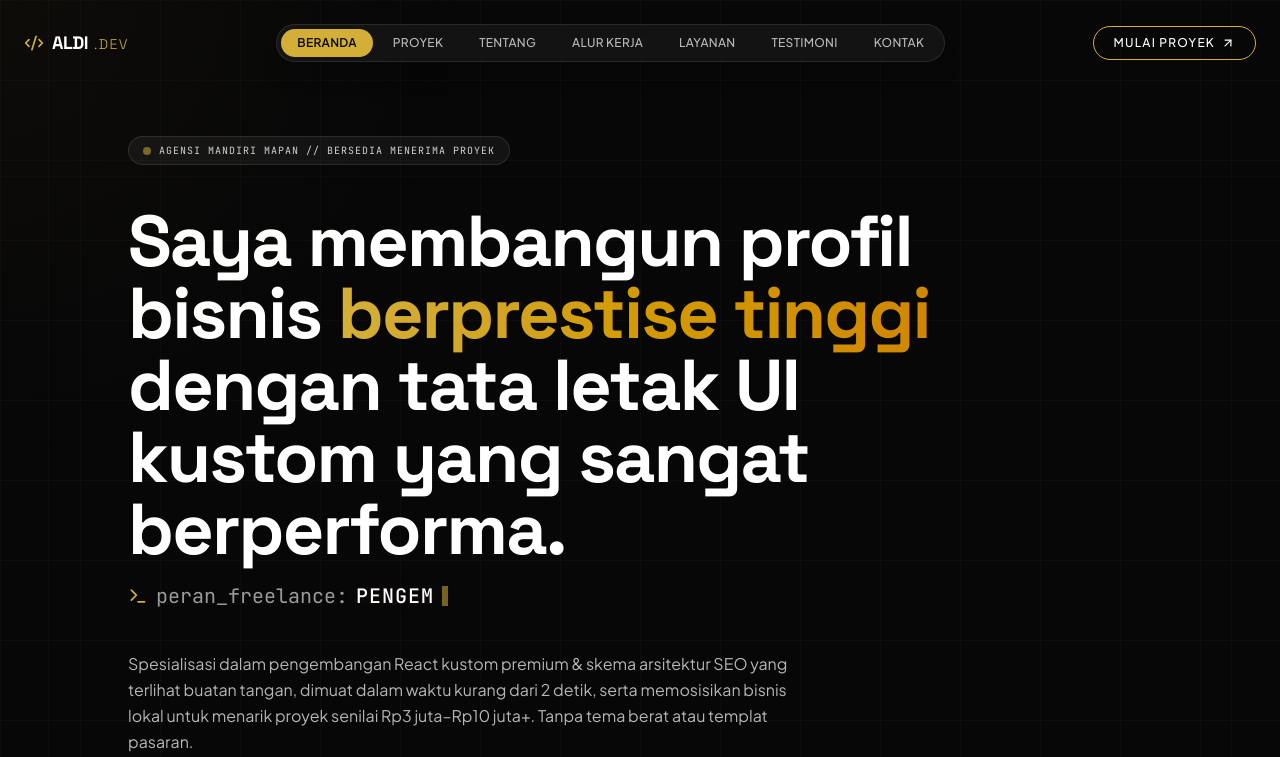
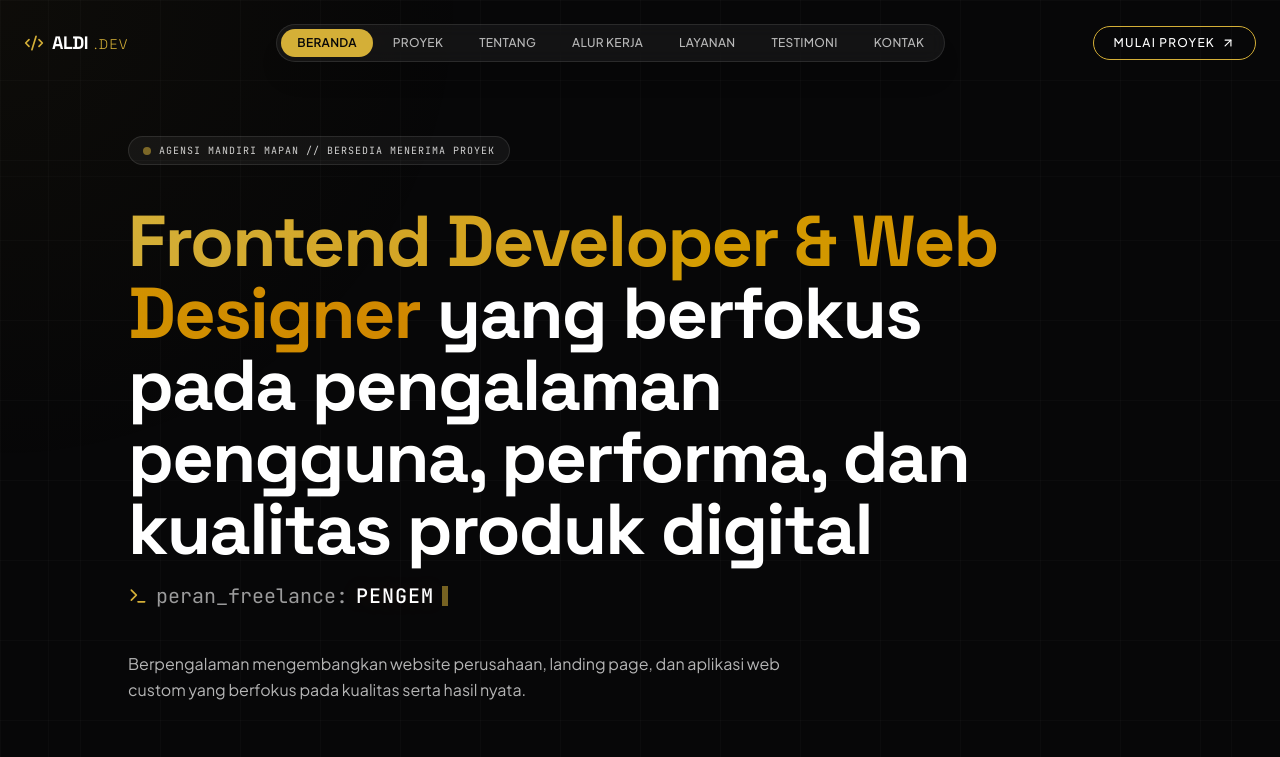
Before and after one commit to aldyfadil/portfolio-2, a React (Vite) app: page / in a window 1280 px wide. Shown: the top 757 px of the page. Built offline with nearby package versions, Linux system fonts and the light colour scheme.

Commit message:
refactor(hero): update professional branding and pitch
Refine the hero section copy to better reflect expertise in frontend development and high-quality digital products.

```diff
--- a/src/components/Hero.tsx
+++ b/src/components/Hero.tsx
@@ -78,11 +78,10 @@ export default function Hero() {
             transition={{ duration: 0.7, delay: 0.1 }}
             className="text-4xl sm:text-5xl md:text-7xl font-bold tracking-tight font-display text-white max-w-4xl"
           >
-            Saya membangun profil bisnis{' '}
             <span className="text-transparent bg-clip-text bg-gradient-to-r from-brand-gold to-yellow-600 font-extrabold block md:inline">
-              berprestise tinggi
+              Frontend Developer & Web Designer
             </span>{' '}
-            dengan tata letak UI kustom yang sangat berperforma.
+            yang berfokus pada pengalaman pengguna, performa, dan kualitas produk digital
           </motion.h1>
 
           {/* Typing Terminal Display */}
@@ -106,7 +105,7 @@ export default function Hero() {
           transition={{ duration: 0.8, delay: 0.4 }}
           className="text-white/70 max-w-2xl text-sm md:text-base leading-relaxed font-sans"
         >
-          Spesialisasi dalam pengembangan React kustom premium & skema arsitektur SEO yang terlihat buatan tangan, dimuat dalam waktu kurang dari 2 detik, serta memosisikan bisnis lokal untuk menarik proyek senilai Rp3 juta–Rp10 juta+. Tanpa tema berat atau templat pasaran.
+          Berpengalaman mengembangkan website perusahaan, landing page, dan aplikasi web custom yang berfokus pada kualitas serta hasil nyata.
         </motion.p>
 
         {/* Creative CTAs blocks */}
```
